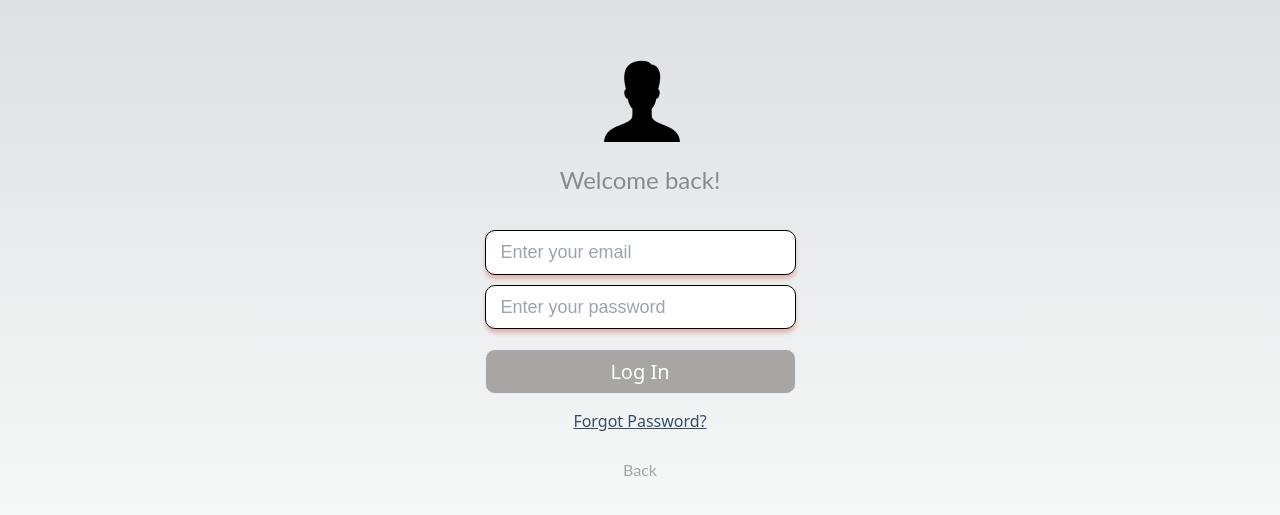
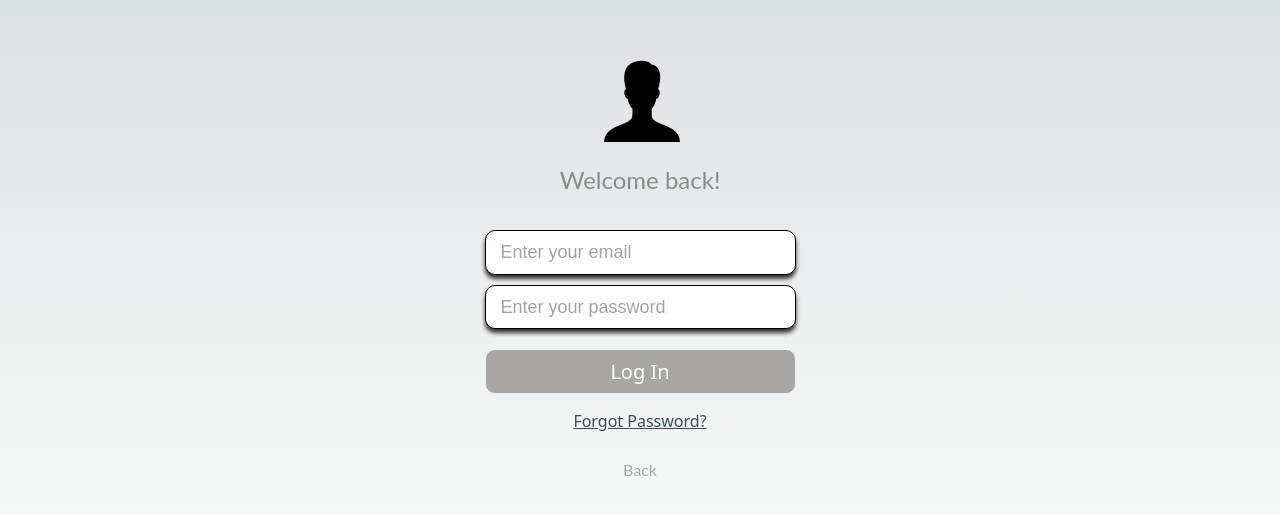
Before and after one commit to joshlawlor/project-tracker, a Next.js app in the folder tracker-app/: page /login in a window 1280 px wide. Shown: the part 133-648 px from the top of the page. Built offline with nearby package versions, Linux system fonts and the light colour scheme.

Commit message:
Small styling fixes to login form

```diff
--- a/tracker-app/src/app/login/page.tsx
+++ b/tracker-app/src/app/login/page.tsx
@@ -153,7 +153,7 @@ const InputStyler = styled.input`
     border-radius: 10px;
     border: 1px solid rgba(0, 0, 0, 1);
     border-radius: 10px;
-    box-shadow: 0px 4px 4px 0px #e0b3b3;
+    box-shadow: 0px 4px 4px 0px #323333;
     margin-bottom: 10px;
     font-family: "Exo", sans-serif;
     font-weight: 400;
```
